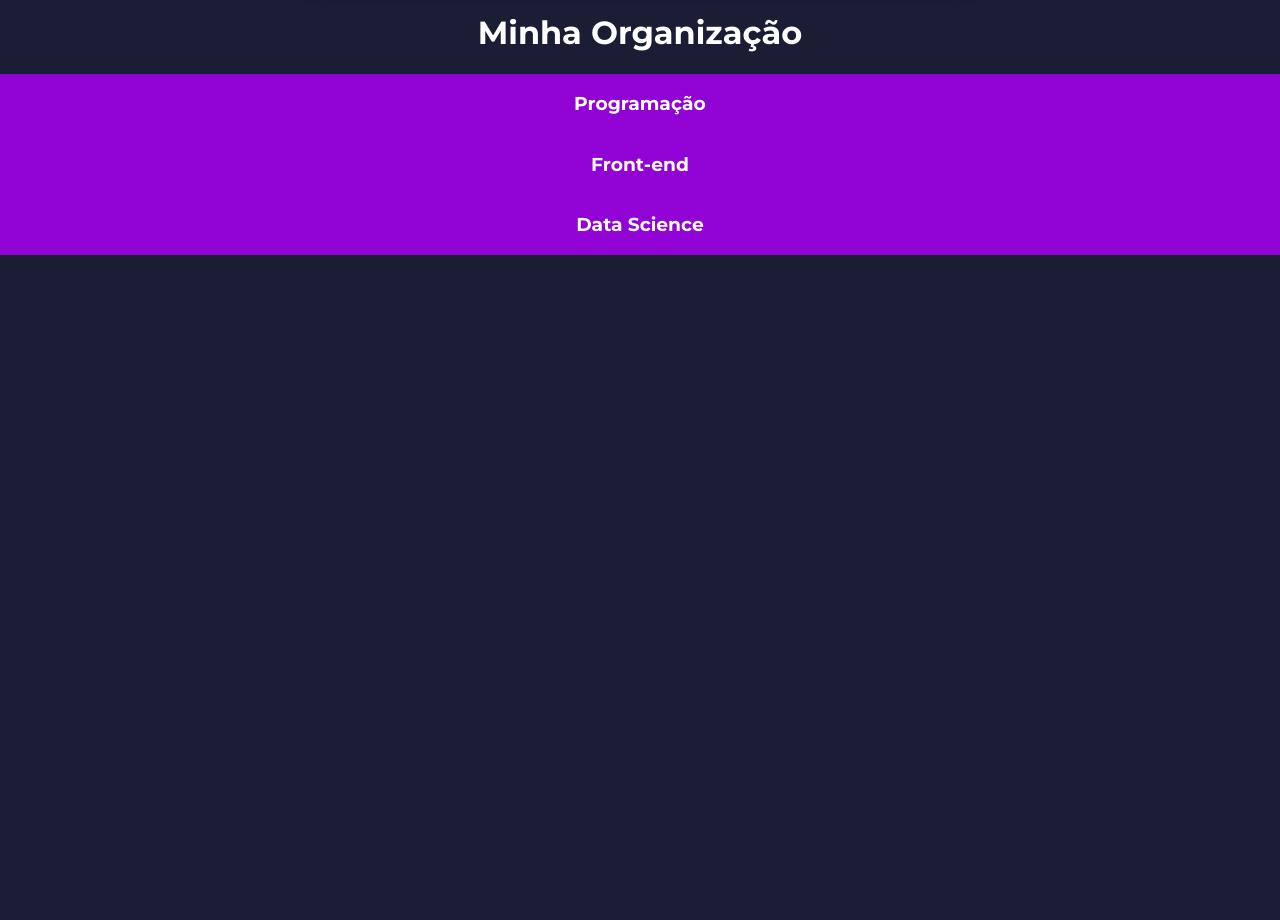
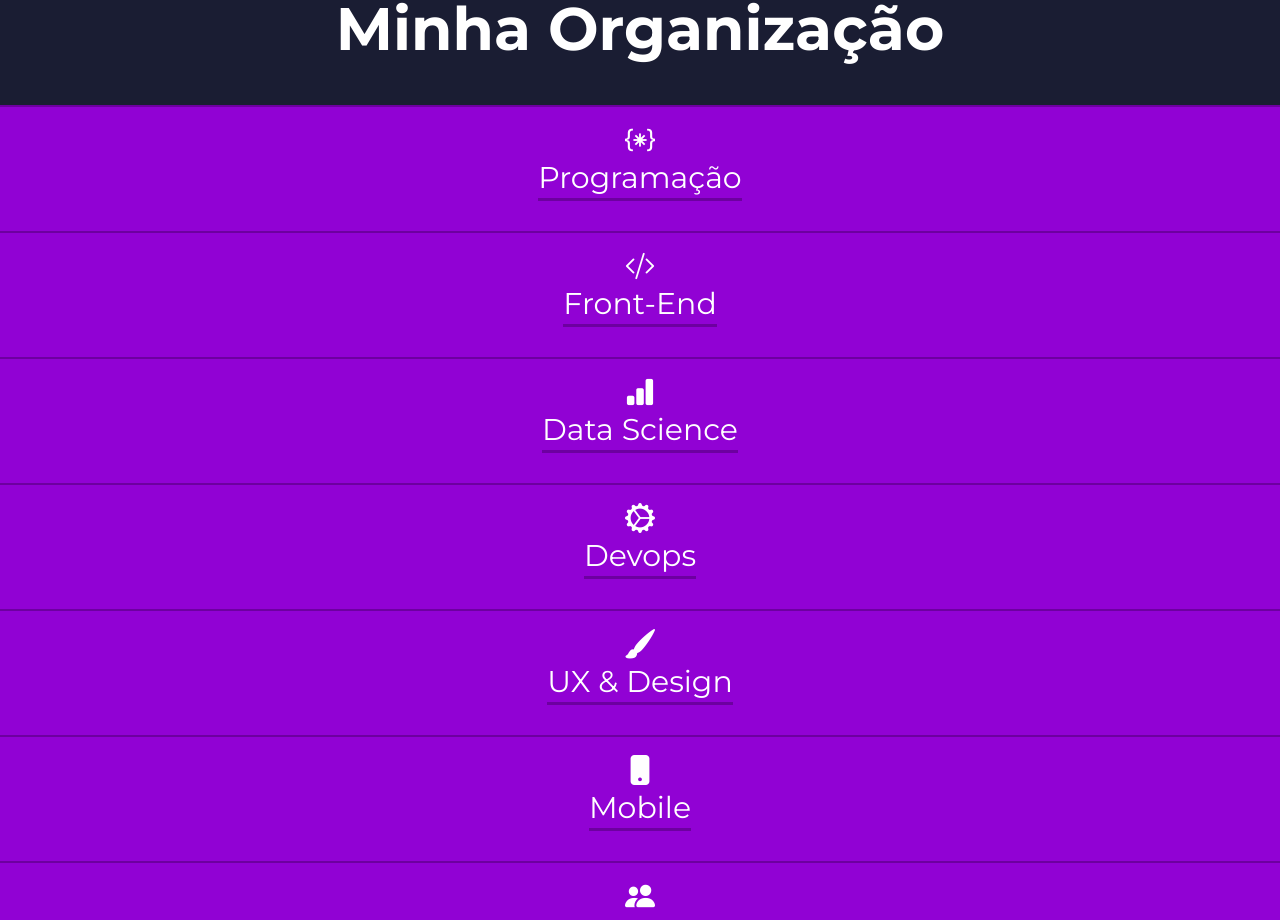
Before and after one commit to MaCintr/react-organo, a React (Create React App) app: page / in a window 1280 px wide. Shown: the part 1017-1937 px from the top of the page. Before the commit the page ends 1292 px from the top, so only its background shows below. Built offline with nearby package versions, Linux system fonts and the light colour scheme.

Commit message:
Criando os times

```diff
--- a/package.json
+++ b/package.json
@@ -6,6 +6,7 @@
     "@testing-library/jest-dom": "^5.17.0",
     "@testing-library/react": "^13.4.0",
     "@testing-library/user-event": "^13.5.0",
+    "bootstrap-icons": "^1.11.3",
     "react": "^18.3.1",
     "react-dom": "^18.3.1",
     "react-scripts": "5.0.1",
--- a/src/App.css
+++ b/src/App.css
@@ -1,3 +1,11 @@
 h1 {
     color: white;
 }
+
+.org {
+    font-size: 60px;
+}
+
+.main {
+    text-align: center;
+}
--- a/src/App.js
+++ b/src/App.js
@@ -14,14 +14,43 @@ function App() {
 
   }
 
+  const times = [
+    {
+      nome: 'Programação',
+      svg: 'bi bi-braces-asterisk'
+    },
+    {
+      nome: 'Front-End',
+      svg: 'bi bi-code-slash'
+    },
+    {
+      nome: 'Data Science',
+      svg: 'bi bi-bar-chart-fill'
+    },
+    {
+      nome: 'Devops',
+      svg: 'bi bi-gear-wide-connected'
+    },
+    {
+      nome: 'UX & Design',
+      svg: 'bi bi-brush-fill'
+    },
+    {
+      nome: 'Mobile',
+      svg: 'bi bi-phone-fill'
+    },
+    {
+      nome: 'Inovação e Gestão',
+      svg: 'bi bi-people-fill'
+    },
+  ]
+
   return (
     <div className='main'>
       <Banner />
       <Form onSubmitedColaborator={colaborador => onNewColaborator(colaborador)} />
-        <h1>Minha Organização</h1>
-      <TeamContainer nome="Programação" />
-      <TeamContainer nome="Front-end" />
-      <TeamContainer nome="Data Science" />
+      <h1 className='org'>Minha Organização</h1>
+      {times.map(time => <TeamContainer key={time.nome} nome={time.nome} icon={time.svg}/>)}
     </div>
   );
 }
--- a/src/components/Form/Form.css
+++ b/src/components/Form/Form.css
@@ -11,7 +11,7 @@ h2 {
     font-weight: 400;
 }
 
-.main {
+.main-form {
     margin: 20px 0;
     display: flex;
     flex-direction: column;
--- a/src/components/Form/index.js
+++ b/src/components/Form/index.js
@@ -40,7 +40,7 @@ const Form = (props) => {
 
 
     return (
-        <div className="main">
+        <div className="main-form">
             <h1>Formulário do Colaborador</h1>
             <section className="container">
                 <form className="form" onSubmit={onSave}>
--- a/src/components/TeamContainer/TeamContainer.css
+++ b/src/components/TeamContainer/TeamContainer.css
@@ -3,8 +3,24 @@
     justify-content: center;
     width: 100%;
     background-color: #9102d4;
+    text-align: center;
+    padding: 0 0 30px 0;
+    border-top: 2px solid #6d00a0;
 }
 
-h3 {
+.container-team h1 {
+    font-size: 30px;
+    font-weight: 400;
+    padding-bottom: 2px;
+    border-bottom: 3px solid #6d00a0;
+    margin: 0;
+}
+
+i {
+    font-size: 30px;
     color: white;
 }
+
+.nome-time {
+    margin-top: 15px;
+}
--- a/src/components/TeamContainer/index.js
+++ b/src/components/TeamContainer/index.js
@@ -3,7 +3,9 @@ import "./TeamContainer.css"
 const TeamContainer = (props) => {
     return (
         <section className="container-team">
-            <h3>{props.nome}</h3>
+            <div className="nome-time">
+            <i class={props.icon}></i><h1>{props.nome}</h1>
+            </div>
         </section>
     )
 }
--- a/src/index.js
+++ b/src/index.js
@@ -2,6 +2,8 @@ import React from 'react';
 import ReactDOM from 'react-dom/client';
 import './index.css';
 import App from './App';
+import 'bootstrap-icons/font/bootstrap-icons.css';
+
 
 const root = ReactDOM.createRoot(document.getElementById('root'));
 root.render(
```
Also changed, not shown: 1 other file (tests, documents, lock files or other folders).
